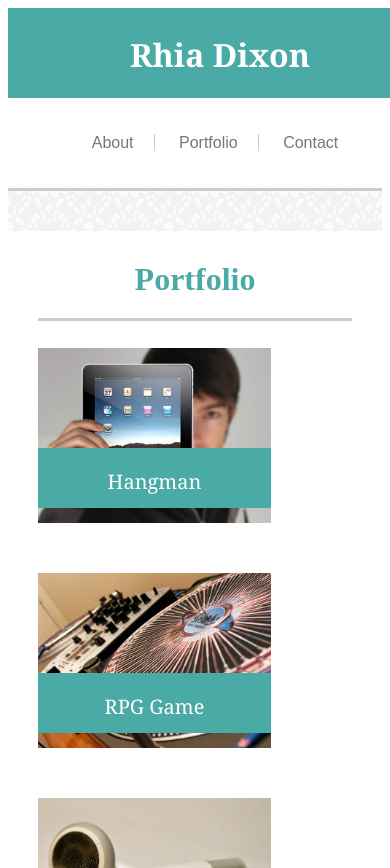
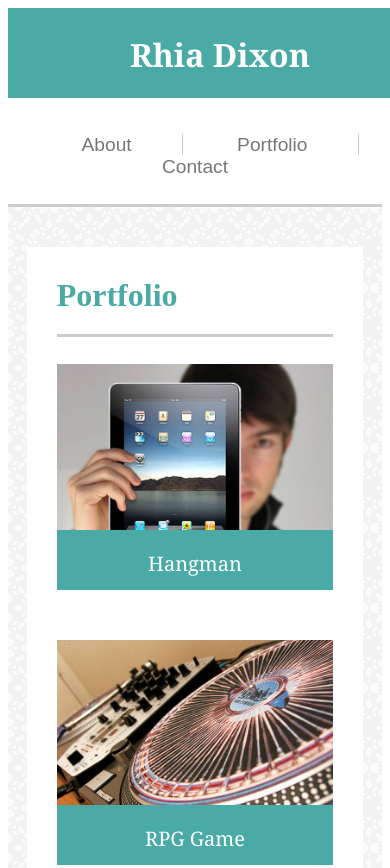
Before and after one commit to risaco/Responsive-Portfolio, a plain HTML site: page portfolio.html in a window 390 px wide. Shown: the top 868 px of the page. Drawn offline with Linux system fonts and the light colour scheme.

Commit message:
update css for 640px @media

```diff
--- a/assets/css/style.css
+++ b/assets/css/style.css
@@ -108,6 +108,7 @@ h2 {
 #sectionTitle {
 	border-bottom: 3px solid #cccccc;
 	font-size: xx-large;
+	font-weight: bold;
 	margin-left: auto;
 	margin-right: auto;
 }
@@ -261,7 +262,7 @@ input[type=submit] {
 
 /* Media Queries for site responsiveness */
 
-@media screen and (max-width: 960px) {
+/*@media screen and (max-width: 980px) {
 	.headerArea, .bodyArea, .container, header {
 		width: 100%;
 	}
@@ -273,9 +274,9 @@ input[type=submit] {
 	.asideBox {
 		width: 26%;
 	}
-}
+}*/
 
-@media screen and (max-width: 768px) {
+/*@media screen and (max-width: 768px) {
 
 	.headerArea, .bodyArea, .container, header {
 		width: 100%;
@@ -294,12 +295,13 @@ input[type=submit] {
 		margin-left: auto;
 		margin-right: auto;
 		text-align: center;
+		padding-top: 10px;
 	}
 
 	.sectionBox,
 	.asideBox {
 		clear: both;
-		width: 100%;
+		width: 90%;
 		margin-left: auto;
 		margin-right: auto;
 	}
@@ -313,7 +315,9 @@ input[type=submit] {
 		margin-right: auto;
 	}
 
-	/* Portfolio Page */
+
+
+	 Portfolio Page
 	.pContainer {
 		position: static;
 		width: 274px;
@@ -353,7 +357,7 @@ input[type=submit] {
 		font-weight: normal;
 		font-size: 20px;
 	}
-}
+}*/
 
 @media screen and (max-width: 640px) {
 
@@ -364,51 +368,100 @@ input[type=submit] {
 	}
 
 	#nameBox {
+		clear: both;
 		width: 100%;
 		text-align: center;
 	}
 
 	nav {
 		clear: both;
+		/*position: relative;*/
 		width: 100%;
 		margin-left: auto;
 		margin-right: auto;
 		text-align: center;
+		/*background-color: cyan;*/
+		padding-bottom: 10px;
+	}
+
+	ul.menu li {
+		/*background-color: yellow;*/
+		margin-left: auto;
+		margin-right: auto;
+		font-size: larger;
+
+	}
+
+	ul.menu {
+		padding-left: 0px;
+	}
+
+	#about {
+		/* padding-right: 20px;*/
+		border-right: 1px solid #cccccc;
+		padding-right: 50px;
+		padding-left: 50px;
+		/*float: left;*/
+
+	}
+
+	#portfolio {
+		/* padding-left: 20px;
+		padding-right: 20px; */
+		border-right: 1px solid #cccccc;
+		padding-right: 50px;
+		padding-left: 50px;
+		/*float: left;*/
+	}
+
+	#contact {
+		/* padding-left: 20px; */
+
+		padding-right: 50px;
+		padding-left: 50px;
+		/*float: left;*/
 	}
 
 	.sectionBox,
 	.asideBox {
+		position: static;
 		clear: both;
-		width: 100%;
-		margin-left: auto;
+		width: 90%;
+		margin-left: 5%;
 		margin-right: auto;
 	}
 
-	#sectionTitle,
-	#asideTitle,
 	.asideBox {
+		margin-bottom: 40px;
+	}
+
+	.profilePhoto {
+		clear: both;
+		margin-right: 20px;
+		margin-bottom: 10px;
+		margin-top: 0px;
+		margin-left: 0px;
 		width: 100%;
-		text-align: center;
-		margin-left: auto;
-		margin-right: auto;
 	}
+
 
 	/* Portfolio Page */
 	.pContainer {
 		position: static;
-		width: 250px;
-		height: 175px;
-		float: left;
+		width: 100%;
+		height: 100%;
+		/*float: left; */
 		margin-bottom: 50px;
 		margin-left: auto;
 		margin-right: auto;
+		background-color: yellow;
 	}
 	img.project {
 		display: block;
-	  	max-width: 250px;
-	  	max-height: 175px;
-	  	width: auto;
-	  	height: auto;
+	  	max-width: 100%;
+	  	max-height: 100%;
+	  	width: 100%;
+	  	height: 100%;
 	  	float: left;
 	}
 
@@ -417,15 +470,15 @@ input[type=submit] {
 	}
 
 	.pBox {
-		position: absolute;
+		position: relative;
 		background-color: #4aaaa5;
 		color: white;
 		font-family: 'Georgia', Times, Times New Roman, serif;
-		width: 233px;
+		width: 100%;
 		height: 60px;
 		text-align: center;
 		float: left;
-		margin-top: 100px;
+		margin-top: -15%;
 	}
 
 	h3 {
@@ -433,5 +486,11 @@ input[type=submit] {
 		font-size: 20px;
 	}
 
+	/* Contact Page */
+
+	.contactForm {
+		margin-left: 0px;
+		padding-left: 0px;
+	}
 
 }
```
